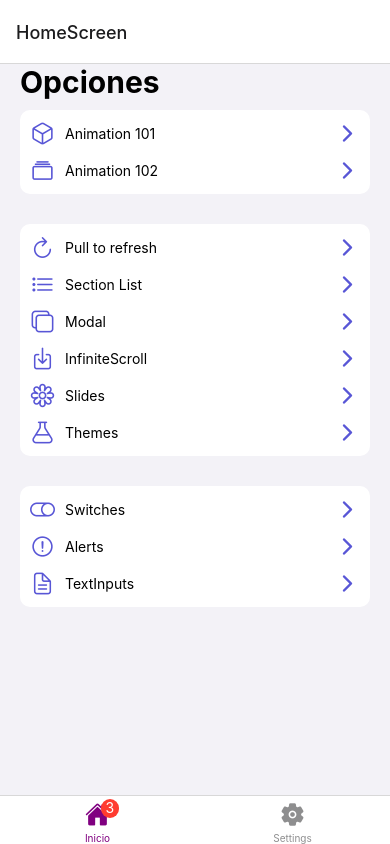
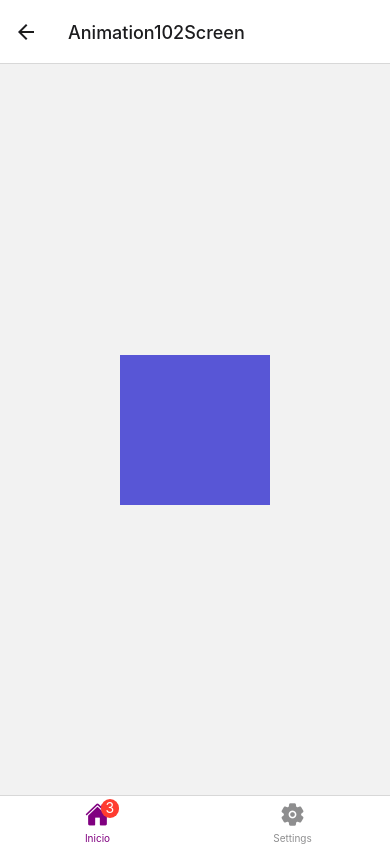
Before and after one commit to carlosblinf/componentApp, a React Native app: screen /Animation102Screen in a window 390 px wide. Built offline with nearby package versions, Linux system fonts and the light colour scheme.

Commit message:
animation screen 2

```diff
--- a/src/presentation/navigation/Navigation.tsx
+++ b/src/presentation/navigation/Navigation.tsx
@@ -8,6 +8,7 @@ import { Ionicons } from "@expo/vector-icons";
 import { SettingScreen } from "../screens/settings";
 import Animation101Screen from "../screens/animations/Animation101Screen";
 import { StatusBar } from "expo-status-bar";
+import Animation102Screen from "../screens/animations/Animation102Screen";
 
 const Stack = createStackNavigator();
 const Tab = createBottomTabNavigator();
@@ -22,6 +23,7 @@ function MyStack() {
     >
       <Stack.Screen name="HomeScreen" component={HomeScreen} />
       <Stack.Screen name="Animation101Screen" component={Animation101Screen} />
+      <Stack.Screen name="Animation102Screen" component={Animation102Screen} />
       <Stack.Screen name="InputScreen" component={InputScreen} />
     </Stack.Navigator>
   );
--- a/src/presentation/screens/animations/Animation101Screen.tsx
+++ b/src/presentation/screens/animations/Animation101Screen.tsx
@@ -13,10 +13,10 @@ export default function Animation101Screen() {
   }
 
   return (
-    <View style={styles.container}>
+    <View style={stylesAnimated.container}>
       <Animated.View
         style={[
-          styles.purpleBox,
+          stylesAnimated.purpleBox,
           {
             opacity: animatedOpacity,
             transform: [
@@ -27,7 +27,7 @@ export default function Animation101Screen() {
           },
         ]}
       />
-      <View style={styles.containerButton}>
+      <View style={stylesAnimated.containerButton}>
         <AnimateButton text="FadeIn" action={() => handleFadeIn()} />
         <AnimateButton text="FadeOut" action={() => fadeOut({})} />
       </View>
@@ -35,7 +35,7 @@ export default function Animation101Screen() {
   );
 }
 
-const styles = StyleSheet.create({
+export const stylesAnimated = StyleSheet.create({
   container: {
     flex: 1,
     alignItems: "center",
--- a/src/presentation/screens/animations/Animation102Screen.tsx
+++ b/src/presentation/screens/animations/Animation102Screen.tsx
@@ -1,10 +1,36 @@
-import { View, Text } from "react-native";
-import React from "react";
+import { View, Text, Animated, PanResponder } from "react-native";
+import React, { useRef } from "react";
+import { stylesAnimated } from "./Animation101Screen";
 
 export default function Animation102Screen() {
+  const pan = useRef(new Animated.ValueXY()).current;
+
+  const panResponder = PanResponder.create({
+    onStartShouldSetPanResponder: () => true,
+    onPanResponderMove: Animated.event(
+      [
+        null,
+        {
+          dx: pan.x, // x,y are Animated.Value
+          dy: pan.y,
+        },
+      ],
+      { useNativeDriver: false },
+    ),
+    onPanResponderRelease: () => {
+      Animated.spring(
+        pan, // Auto-multiplexed
+        { toValue: { x: 0, y: 0 }, useNativeDriver: false }, // Back to zero
+      ).start();
+    },
+  });
+
   return (
-    <View>
-      <Text>Animation102Screen</Text>
+    <View style={[stylesAnimated.container]}>
+      <Animated.View
+        {...panResponder.panHandlers}
+        style={[pan.getLayout(), stylesAnimated.purpleBox]}
+      />
     </View>
   );
 }
```
